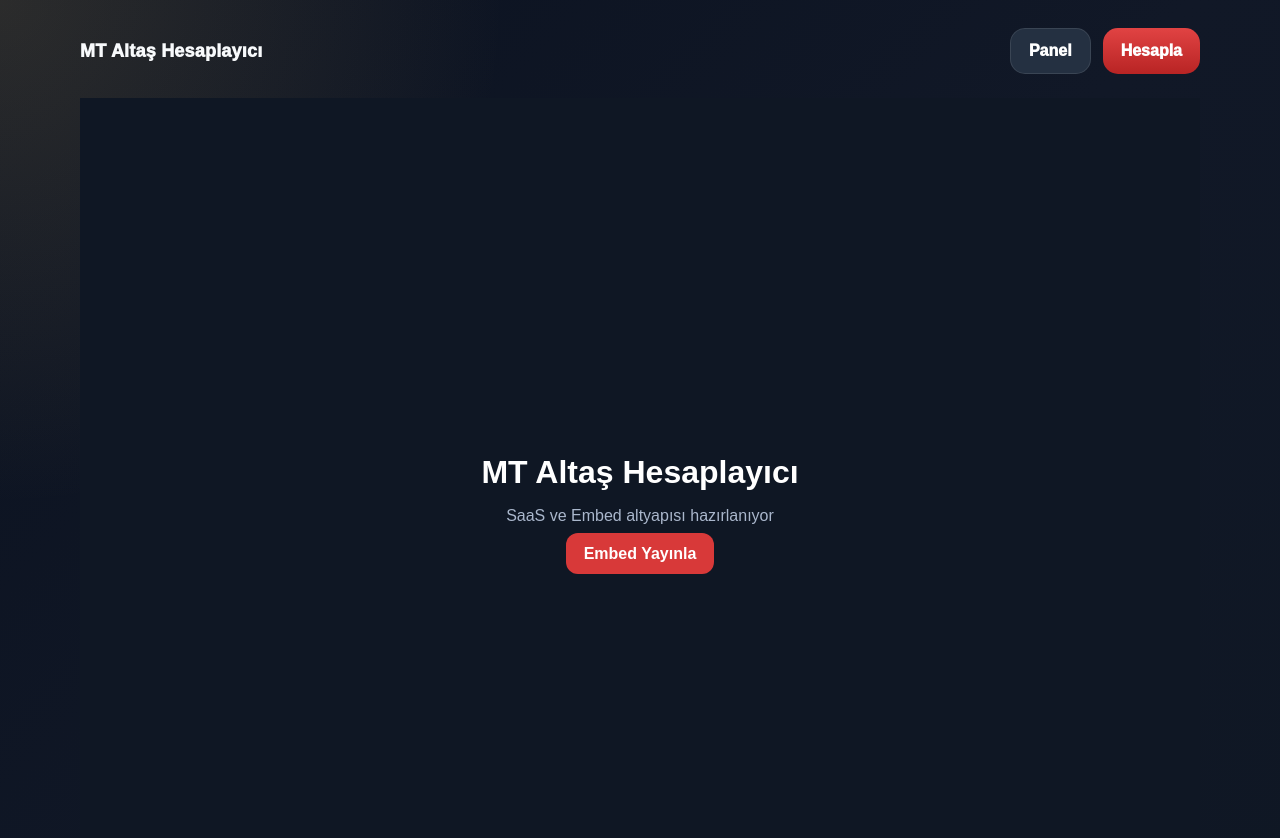
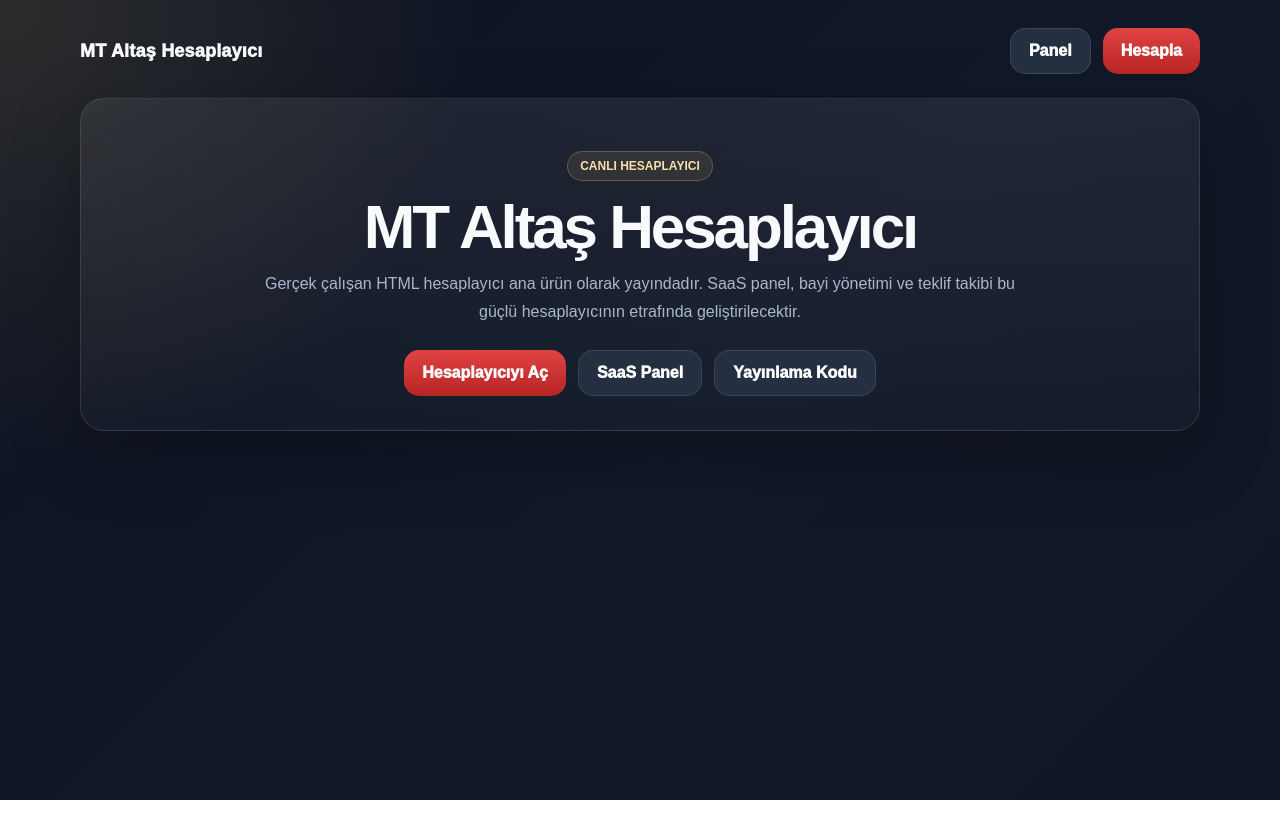
Before and after one commit to altasburhan2525-del/mta-saas0, a Next.js app: page / in a window 1280 px wide. Shown: the top 838 px of the page. After the commit the page ends 800 px from the top, so only its background shows below. Built offline with nearby package versions, Linux system fonts and the light colour scheme.

Commit message:
Make legacy calculator the main product entry

```diff
--- a/app/page.tsx
+++ b/app/page.tsx
@@ -1,13 +1,14 @@
 export default function Home() {
   return (
-    <main style={{minHeight:'100vh',display:'grid',placeItems:'center',background:'#0f1724',color:'#fff',fontFamily:'Arial',padding:24}}>
-      <div style={{textAlign:'center'}}>
-        <h1 style={{fontSize:32,marginBottom:10}}>MT Altaş Hesaplayıcı</h1>
-        <p style={{color:'#aab7cc'}}>SaaS ve Embed altyapısı hazırlanıyor</p>
-        <div style={{marginTop:20}}>
-          <a href="/embed" style={{padding:'12px 18px',background:'#d83939',borderRadius:12,color:'#fff',textDecoration:'none',fontWeight:800}}>Embed Yayınla</a>
-        </div>
+    <section className="mt-card mt-hero">
+      <span className="mt-badge">CANLI HESAPLAYICI</span>
+      <h1 className="mt-title">MT Altaş Hesaplayıcı</h1>
+      <p className="mt-sub">Gerçek çalışan HTML hesaplayıcı ana ürün olarak yayındadır. SaaS panel, bayi yönetimi ve teklif takibi bu güçlü hesaplayıcının etrafında geliştirilecektir.</p>
+      <div className="mt-actions" style={{justifyContent:'center',marginTop:24}}>
+        <a href="/legacy/mt-altas-hesaplayici.html.html" className="mt-btn">Hesaplayıcıyı Aç</a>
+        <a href="/dashboard" className="mt-btn secondary">SaaS Panel</a>
+        <a href="/embed" className="mt-btn secondary">Yayınlama Kodu</a>
       </div>
-    </main>
+    </section>
   );
 }
```
